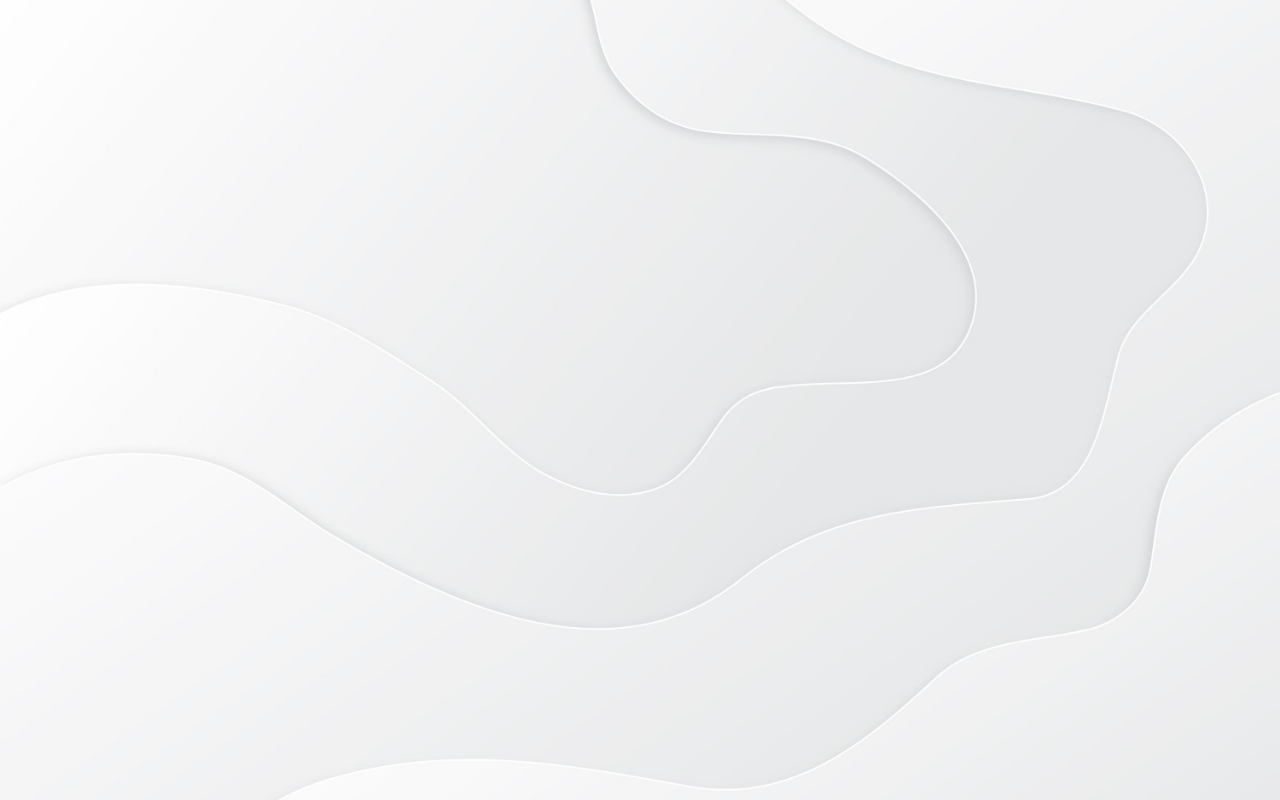
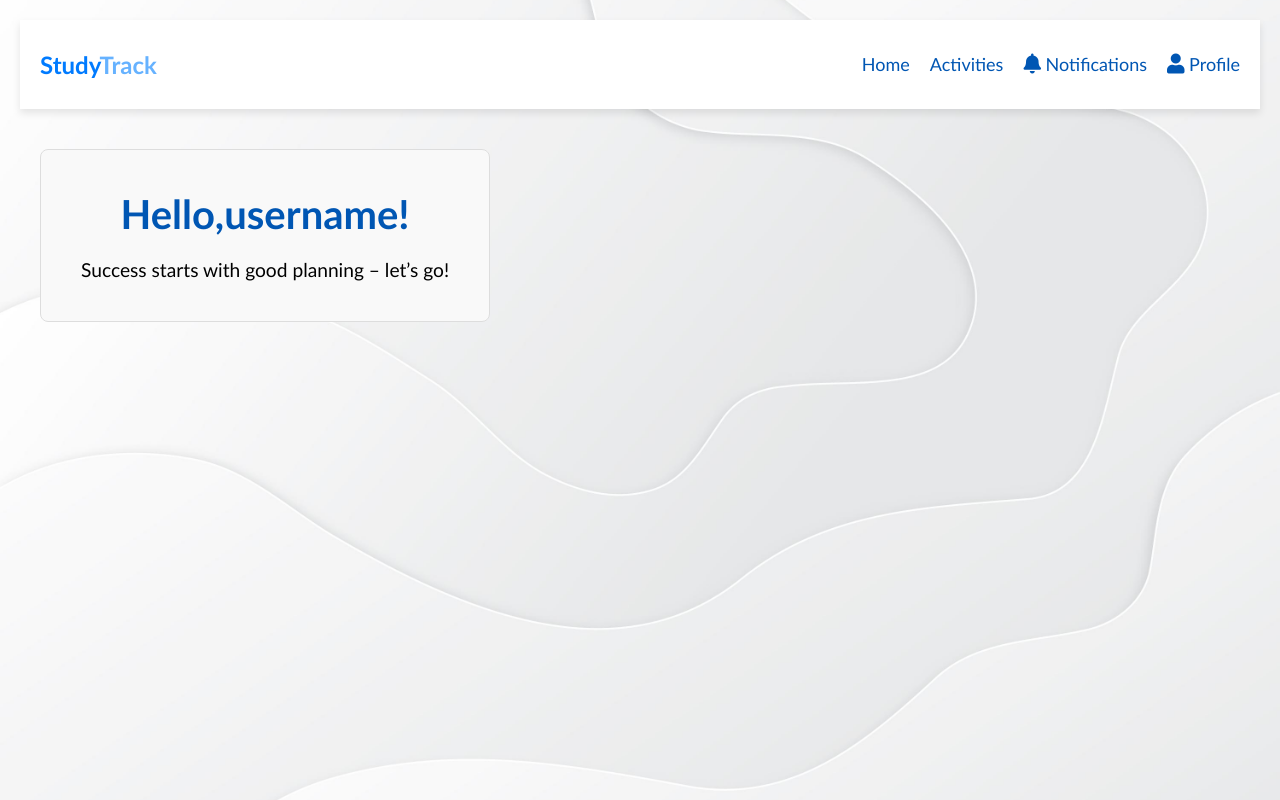
Before and after one commit to elab-development/internet-tehnologije-2024-projekat-interaktivnikalendar_20210029_20210216, a React (Create React App) app in the folder kalendar-frontend/: page /dashboard in a window 1280 px wide. Before the commit this address had no page. Built offline with nearby package versions, Linux system fonts and the light colour scheme.

Commit message:
Added Dashboard page and Navbar component

```diff
--- a/kalendar-frontend/public/index.html
+++ b/kalendar-frontend/public/index.html
@@ -25,6 +25,7 @@
       Learn how to configure a non-root public URL by running `npm run build`.
     -->
     <title>React App</title>
+    <link rel="stylesheet" href="https://cdnjs.cloudflare.com/ajax/libs/font-awesome/5.15.4/css/all.min.css">
   </head>
   <body>
     <noscript>You need to enable JavaScript to run this app.</noscript>
--- a/kalendar-frontend/src/App.js
+++ b/kalendar-frontend/src/App.js
@@ -29,6 +29,7 @@ import { BrowserRouter as Router, Route, Routes } from 'react-router-dom';
 import HeroSection from './pages/HeroSection';
 import Register from './pages/Register';
 import Login from './pages/Login';
+import Dashboard from './pages/Dashboard';
 import './App.css';
 
 function App() {
@@ -38,6 +39,7 @@ function App() {
         <Route path="/" element={<HeroSection />} />
         <Route path="/register" element={<Register />} />
         <Route path="/login" element={<Login />} />
+        <Route path="/dashboard" element={<Dashboard />} />
       </Routes>
     </Router>
   );
--- a/kalendar-frontend/src/components/Navbar.js
+++ b/kalendar-frontend/src/components/Navbar.js
@@ -0,0 +1,28 @@
+import React from 'react';
+import { Link } from 'react-router-dom';
+import '../styles/Navbar.css';
+
+const Navbar = () => {
+  return (
+    <nav className="navbar">
+      <div className="logo-container">
+        <h1 className="app-name">
+          <span className="study">Study</span>
+          <span className="track">Track</span>
+        </h1>
+      </div>
+      <div className="nav-links">
+        <Link to="/dashboard" className="nav-link">Home</Link>
+        <Link to="/activities" className="nav-link">Activities</Link>
+        <Link to="/notifications" className="nav-link">
+          <i className="fas fa-bell"></i> Notifications
+        </Link>
+        <Link to="/profile" className="nav-link">
+          <i className="fas fa-user"></i> Profile
+        </Link>
+      </div>
+    </nav>
+  );
+};
+
+export default Navbar;
--- a/kalendar-frontend/src/pages/Dashboard.js
+++ b/kalendar-frontend/src/pages/Dashboard.js
@@ -0,0 +1,19 @@
+import React from 'react';
+import Navbar from '../components/Navbar.js';
+import '../styles/Dashboard.css';
+
+const Dashboard = () => {
+  return (
+    <div className="dashboard">
+      <Navbar />
+      <div className="dashboard-content">
+      <div className="welcome-panel">
+        <h2>Hello,username!</h2>
+        <p>Success starts with good planning – let’s go!</p>
+      </div>
+    </div>
+    </div>
+  );
+};
+
+export default Dashboard;
--- a/kalendar-frontend/src/pages/HeroSection.js
+++ b/kalendar-frontend/src/pages/HeroSection.js
@@ -34,7 +34,8 @@ const HeroSection = () => {
           <p className="motto">Transform the way you manage your time - study efficiently, stay organized and achieve success!</p>
           <div className="description">
             <p>📚 Keep track of your classes, assignments, and exams with ease.</p>
-            <p>📅 Start Planning Smarter Today! Sign up now and take control of your academic journey.</p>
+            <p>📅 Start Planning Smarter Today! </p>
+            <p>✍️ Sign up now and take control of your academic journey.</p>
           </div>
         </div>
         <div className="image-content">
--- a/kalendar-frontend/src/pages/Login.js
+++ b/kalendar-frontend/src/pages/Login.js
@@ -1,4 +1,5 @@
 import React, { useState, useEffect } from 'react';
+import { useNavigate } from 'react-router-dom';
 import '../styles/Login.css';
 
 const Login = () => {
@@ -11,9 +12,15 @@ const Login = () => {
 
   const [email, setEmail] = useState('');
   const [password, setPassword] = useState('');
+  const navigate = useNavigate();
 
   const handleLogin = async (e) => {
     e.preventDefault();
+
+    if (email === '' && password === '') {
+      navigate('/dashboard');
+      return;
+    }
 
     const user = { email, password };
 
@@ -29,6 +36,7 @@ const Login = () => {
       if (response.ok) {
         // Handle successful login
         console.log('User logged in successfully');
+       //navigate('/dashboard');
       } else {
         // Handle errors
         console.error('Login failed');
@@ -37,6 +45,7 @@ const Login = () => {
       console.error('Error:', error);
     }
   };
+
 
   return (
     <div className="login-container">
@@ -50,7 +59,7 @@ const Login = () => {
             name="email"
             value={email}
             onChange={(e) => setEmail(e.target.value)}
-            required
+            //required
           />
         </div>
         <div className="form-group">
@@ -61,7 +70,7 @@ const Login = () => {
             name="password"
             value={password}
             onChange={(e) => setPassword(e.target.value)}
-            required
+            //required
           />
         </div>
         <button type="submit">Login</button>
--- a/kalendar-frontend/src/pages/Register.js
+++ b/kalendar-frontend/src/pages/Register.js
@@ -1,4 +1,5 @@
 import React, { useEffect } from 'react';
+import { useNavigate } from 'react-router-dom';
 import '../styles/Register.css';
 
 const Register = () => {
@@ -8,11 +9,40 @@ const Register = () => {
       document.body.classList.remove('register-page');
     };
   }, []);
-  const handleSignUp = (e) => {
+
+  const navigate = useNavigate();
+
+  const handleSignUp = async (e) => {
     e.preventDefault();
-    // Handle sign up logic here
+
+    const user = {
+      name: e.target.name.value,
+      email: e.target.email.value,
+      password: e.target.password.value,
     };
 
+    try {
+      const response = await fetch('https://your-api-endpoint.com/register', {
+        method: 'POST',
+        headers: {
+          'Content-Type': 'application/json',
+        },
+        body: JSON.stringify(user),
+      });
+
+      if (response.ok) {
+        // Handle successful registration
+        console.log('User registered successfully');
+       // navigate('/dashboard');
+      } else {
+        // Handle errors
+        console.error('Registration failed');
+      }
+    } catch (error) {
+      console.error('Error:', error);
+    }
+  };
+  navigate('/dashboard');
   return (
     <div className="register-container">
       <h1>Sign Up</h1>
--- /dev/null
+++ b/kalendar-frontend/src/styles/Dashboard.css
@@ -0,0 +1,35 @@
+.dashboard {
+  font-family: 'Trebuchet MS', 'Lucida Sans Unicode', 'Lucida Grande', 'Lucida Sans', Arial, sans-serif;
+  padding: 20px;
+}
+
+.dashboard-content {
+  margin-top: 20px;
+  padding: 20px;
+  display: flex; /* Dodato za fleksibilno raspoređivanje */
+  justify-content: flex-start; /* Postavlja sadržaj na početak (levo) */
+}
+
+.dashboard-content h2 {
+  color: var(--dark-blue-color);
+}
+
+.welcome-panel {
+  background-color: #f9f9f9;
+  border: 1px solid #ddd;
+  border-radius: 8px;
+  padding: 40px;
+  max-width: 600px;
+  margin-right: auto; /* Dodato za poravnavanje panela sa leve strane */
+  text-align: center;
+}
+
+.welcome-panel h2 {
+  margin: 0 0 20px;
+  font-size: 2.5em;
+}
+
+.welcome-panel p {
+  margin: 0;
+  font-size: 1.2em;
+}
--- a/kalendar-frontend/src/styles/HeroSection.css
+++ b/kalendar-frontend/src/styles/HeroSection.css
@@ -42,7 +42,7 @@
 
 .button-container {
   display: flex;
-  gap: 10px;
+  gap: 15px;
 }
 
 .hero-button {
--- a/kalendar-frontend/src/styles/Login.css
+++ b/kalendar-frontend/src/styles/Login.css
@@ -16,7 +16,7 @@
 
   .login-container h1 {
     text-align: center;
-    margin-bottom: 80px; /* Povećano sa 15px na 40px */
+    margin-bottom: 70px; /* Povećano sa 15px na 40px */
     font-size: 2.5em; /* Povećano sa 2em na 2.5em */
     color: #0056b3;
   }
@@ -24,6 +24,7 @@
   .form-group {
     margin-bottom: 20px;
     width: 100%; /* Dodato za širinu */
+    margin-left: -10px;
   }
 
   .form-group label {
@@ -41,13 +42,14 @@
   }
 
   button {
-    width: 100%; /* Promenjeno sa 111% na 100% */
-    padding: 12px; /* Povećano sa 8px na 12px */
+    width: 111%;
+    padding: 8px;
     background-color: #59acff;
     color: white;
     border: none;
     border-radius: 10px;
     cursor: pointer;
+    margin-left: -10px;
     font-size: 1.2em;
   }
 
--- a/kalendar-frontend/src/styles/Navbar.css
+++ b/kalendar-frontend/src/styles/Navbar.css
@@ -0,0 +1,48 @@
+.navbar {
+    display: flex;
+    justify-content: space-between;
+    align-items: center;
+    padding: 10px 20px;
+    background-color: var(--white-color);
+    box-shadow: 0 4px 8px rgba(0, 0, 0, 0.1);
+  }
+
+  .logo-container {
+    display: flex;
+    align-items: center;
+  }
+
+  .app-name {
+    font-family: 'Trebuchet MS', 'Lucida Sans Unicode', 'Lucida Grande', 'Lucida Sans', Arial, sans-serif;
+    font-size: 24px;
+    font-weight: bold;
+  }
+
+  .study {
+    color: var(--blue-color);
+  }
+
+  .track {
+    color: var(--light-blue-color);
+  }
+
+  .nav-links {
+    display: flex;
+    align-items: center;
+    gap: 20px;
+  }
+
+  .nav-link {
+    font-family: 'Trebuchet MS', 'Lucida Sans Unicode', 'Lucida Grande', 'Lucida Sans', Arial, sans-serif;
+    font-size: 18px;
+    color: var(--dark-blue-color);
+    text-decoration: none;
+  }
+
+  .nav-link:hover {
+    color: var(--blue-color);
+  }
+
+  .nav-link i {
+    font-size: 20px;
+  }
--- a/kalendar-frontend/src/styles/Register.css
+++ b/kalendar-frontend/src/styles/Register.css
@@ -39,6 +39,7 @@
   .form-group {
     margin-bottom: 20px;
     width: 100%; /* Dodato za širinu */
+    margin-left: -10px;
   }
 
   .form-group label {
@@ -63,6 +64,7 @@
     border: none;
     border-radius: 10px;
     cursor: pointer;
+    margin-left: -10px;
     font-size: 1.2em;
   }
 
```
Also changed, not shown: kalendar-frontend/src/assets/calendarr.jpg (deleted). Lines whose indentation alone changed are shown as unchanged.
